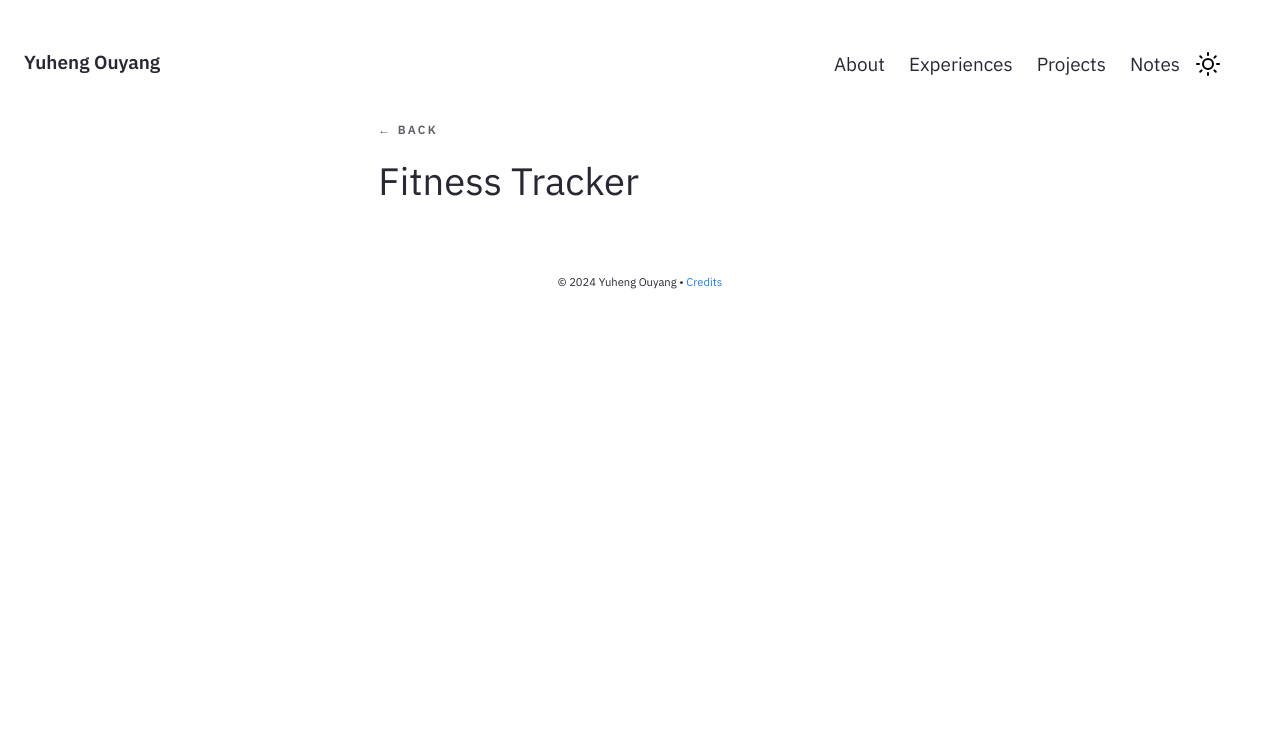
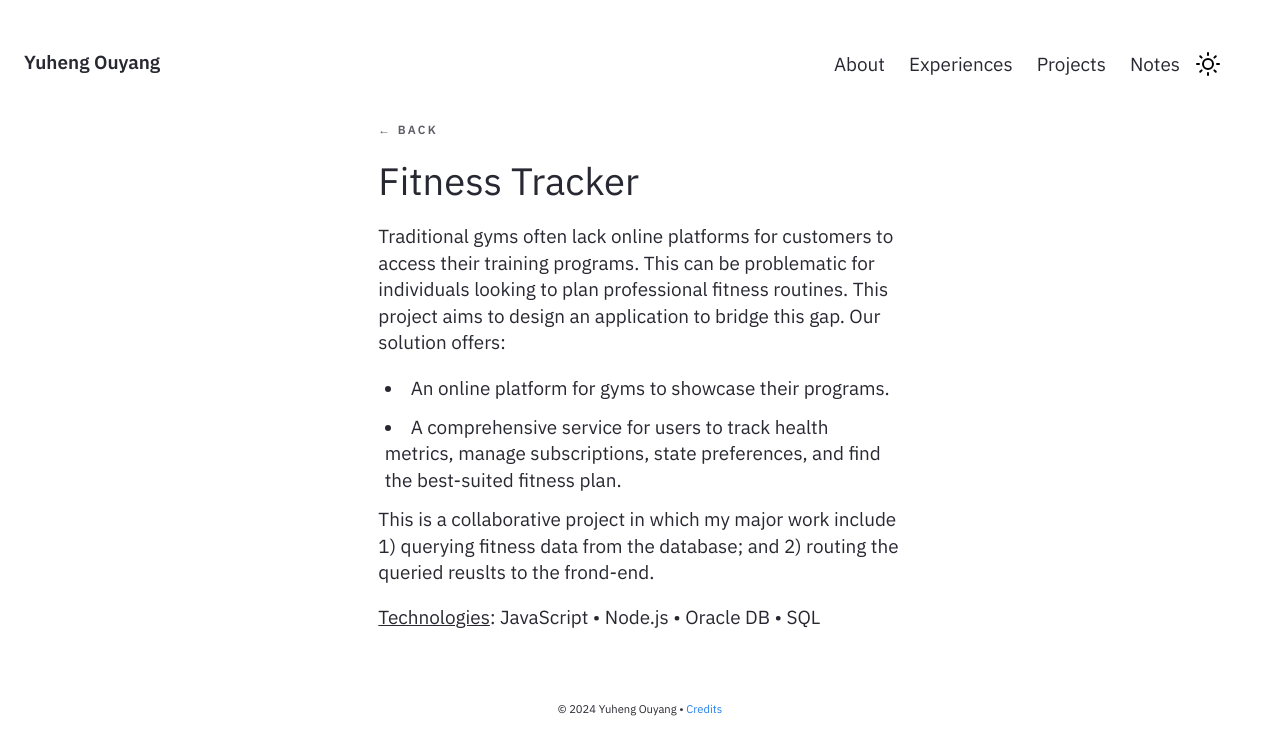
Before and after one commit to yhouyang02/yhouyang02.github.io, a Jekyll site: the page built from _notes/Public/Fitness Tracker.md, in a window 1280 px wide. Shown: the top 755 px of the page. Built offline with Jekyll 4.4.1, drawn with Linux system fonts in a browser that asks for light colours.

Commit message:
Update project page and rebuild
1. Update some project content
2. Add description for Fitness Tracker
3. Shift from Windows to WSL Ubuntu. Rebuild and upgrade dependencies.

```diff
--- a/_notes/Public/Fitness Tracker.md
+++ b/_notes/Public/Fitness Tracker.md
@@ -3,5 +3,20 @@ title: Fitness Tracker
 category: project
 format: notes
 feed: hide
-date: 2023-12-01
+date: 2023-09-01
 ---
+
+Traditional gyms often lack online platforms for customers to access their training programs. This can be problematic for individuals looking to plan professional fitness routines. This project aims to design an application to bridge this gap. Our solution offers:
+
+- An online platform for gyms to showcase their programs.
+- A comprehensive service for users to track health metrics, manage subscriptions, state preferences, and find the best-suited fitness plan.
+
+This is a collaborative project in which my major work include 1) querying fitness data from the database; and 2) routing the queried reuslts to the frond-end.
+
+<!--
+TODO:
+1. Upload project images
+2. Publish the page
+ -->
+
+<u>Technologies</u>: JavaScript • Node.js • Oracle DB • SQL
```
Also changed, not shown: _notes/Public/InsightUBC.md (+2 -0 lines), _notes/Public/Reminders.md (+1 -1 lines).
